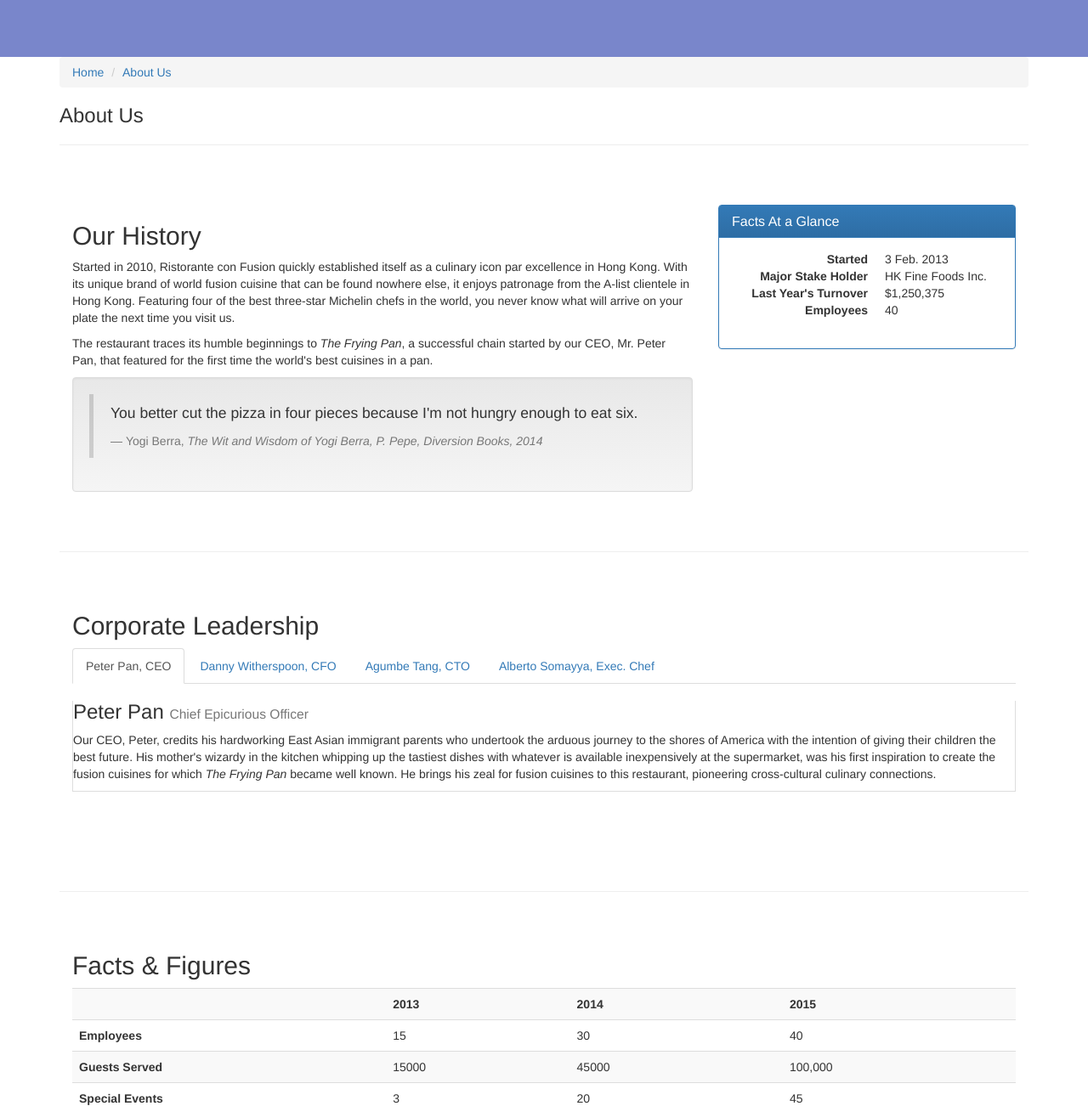
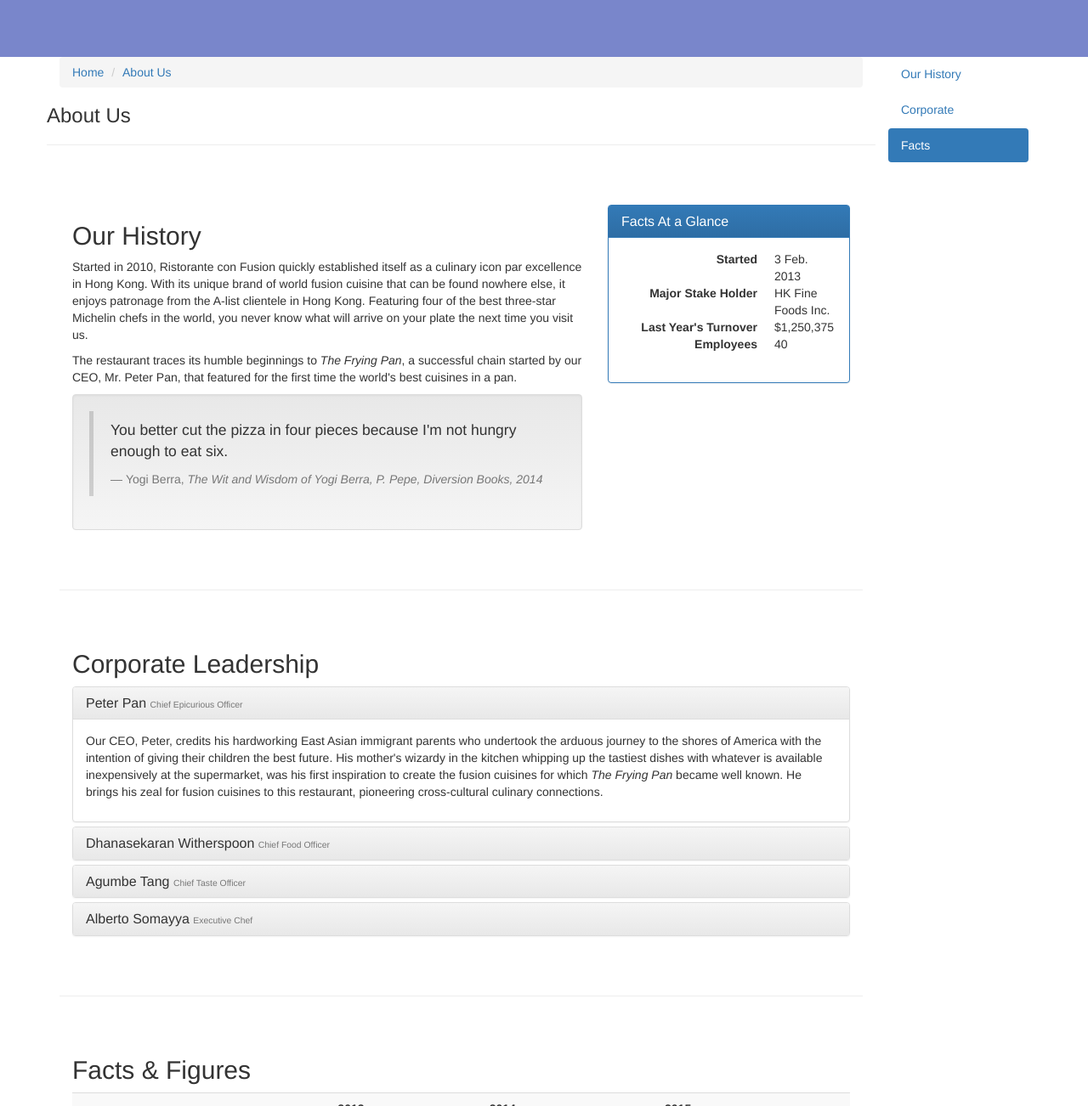
Before and after one commit to mayureshindapurkar/CAPSTONE-Project, a plain HTML site: page front-end-UI-framework/conFusion/aboutus.html in a window 1280 px wide. Shown: the part 392-1694 px from the top of the page at 85% size. Drawn offline with nearby package versions, Linux system fonts and the light colour scheme.

Commit message:
Implemented Accordion, Scrollspy and Affix

```diff
--- a/front-end-UI-framework/conFusion/aboutus.html
+++ b/front-end-UI-framework/conFusion/aboutus.html
@@ -22,7 +22,7 @@
     <![endif]-->
 </head>
 
-<body>
+<body data-spy="scroll" data-target="#myScrollspy" data-offset="200">
     <nav class="navbar navbar-inverse navbar-fixed-top" role="navigation">
         <div class="container">
             <div class="navbar-header">
@@ -80,19 +80,21 @@
         </div>
     </header>
     <div class="container">
-        <div>
-            <div>
-                <ol class="breadcrumb">
+        <div class="row">
+            <div class="col-xs-12 col-sm-10">
+                <div class="row">
+                    <div class="col-xs-12">
+                        <ul class="breadcrumb">
                             <li><a href="index.html">Home</a></li>
                             <li class="active"><a href="#">About Us</a></li>
-                </ol>
+                        </ul>
                     </div>
                     <div>
                         <h3>About Us</h3>
                         <hr>
                     </div>
                 </div>
-        <div class="row row-content">
+                <div id="history" class="row row-content">
                     <div class="col-xs-12 col-sm-6 col-lg-8">
                         <h2>Our History</h2>
                         <p>Started in 2010, Ristorante con Fusion quickly established itself as a culinary icon par excellence in Hong Kong. With its unique brand of world fusion cuisine that can be found nowhere else, it enjoys patronage from the A-list clientele in Hong Kong. Featuring four of the best three-star Michelin chefs in the world, you never know what will arrive on your plate the next time you visit us.</p>
@@ -129,35 +131,70 @@
                         <p style="padding:20px;"></p>
                     </div>
                 </div>
-        <div class="row row-content">
+                <div id="corporate" class="row row-content">
                     <div class="col-xs-12">
                         <h2>Corporate Leadership</h2>
-                <ul class="nav nav-tabs" role="tablist">
-                    <li role="presentation" class="active">
-                        <a href="#peter" aria-controls="peter" role="tab" data-toggle="tab">Peter Pan, CEO</a></li>
-                    <li role="presentation">
-                        <a href="#danny" aria-controls="danny" role="tab" data-toggle="tab">Danny Witherspoon, CFO</a></li>
-                    <li role="presentation"><a href="#agumbe" aria-controls="agumbe" role="tab" data-toggle="tab">Agumbe Tang, CTO</a></li>
-                    <li role="presentation"><a href="#alberto" aria-controls="alberto" role="tab" data-toggle="tab">Alberto Somayya, Exec. Chef</a></li>
-                </ul>
-                <div class="tab-content">
-                    <div role="tabpanel" class="tab-pane fade in active" id="peter">
-                        <h3>Peter Pan <small>Chief Epicurious Officer</small></h3>
-                        <p>Our CEO, Peter, credits his hardworking East Asian immigrant parents who undertook the arduous journey to the shores of America with the intention of giving their children the best future. His mother's wizardy in the kitchen whipping up the tastiest dishes with whatever is available inexpensively at the supermarket, was his first inspiration to create the fusion cuisines for which <em>The Frying Pan</em> became well known. He brings his zeal for fusion cuisines to this restaurant, pioneering cross-cultural culinary connections.
-                        </p>
+                        <div class="panel-group" id="accordion" role="tablist" aria-multiselectable="true">
+                            <div class="panel panel-default">
+                                <div class="panel-heading" role="tab" id="headingPeter">
+                                    <h3 class="panel-title">
+                                <a role="button" data-toggle="collapse"
+                                     data-parent="#accordion" href="#peter"
+                                     aria-expanded="true" aria-controls="peter">
+                                    Peter Pan <small>Chief Epicurious Officer</small></a>
+                            </h3>
                                 </div>
-                    <div role="tabpanel" class="tab-pane fade" id="danny">
-                        <h3>Dhanasekaran Witherspoon <small>Chief Food Officer</small></h3>
+                                <div role="tabpanel" class="panel-collapse collapse in" id="peter" aria-labelledby="headingPeter">
+                                    <div class="panel-body">
+                                        <p>Our CEO, Peter, credits his hardworking East Asian immigrant parents who undertook the arduous journey to the shores of America with the intention of giving their children the best future. His mother's wizardy in the kitchen whipping up the tastiest dishes with whatever is available inexpensively at the supermarket, was his first inspiration to create the fusion cuisines for which <em>The Frying Pan</em> became well known. He brings his zeal for fusion cuisines to this restaurant, pioneering cross-cultural culinary connections.</p>
+                                    </div>
+                                </div>
+                            </div>
+                            <div class="panel panel-default">
+                                <div class="panel-heading" role="tab" id="headingDanny">
+                                    <h3 class="panel-title">
+                                <a role="button" data-toggle="collapse"
+                                     data-parent="#accordion" href="#danny"
+                                     aria-expanded="false" aria-controls="danny">
+                                    Dhanasekaran Witherspoon <small>Chief Food Officer</small></a>
+                            </h3>
+                                </div>
+                                <div role="tabpanel" class="panel-collapse collapse" id="danny" aria-labelledby="headingDanny">
+                                    <div class="panel-body">
                                         <p>Our CFO, Danny, as he is affectionately referred to by his colleagues, comes from a long established family tradition in farming and produce. His experiences growing up on a farm in the Australian outback gave him great appreciation for varieties of food sources. As he puts it in his own words, <em>Everything that runs, wins, and everything that stays, pays!</em></p>
                                     </div>
-                    <div role="tabpanel" class="tab-pane fade" id="agumbe">
-                        <h3>Agumbe Tang <small>Chief Taste Officer</small></h3>
+                                </div>
+                            </div>
+                            <div class="panel panel-default">
+                                <div class="panel-heading" role="tab" id="headingPeterheadingAgumbe">
+                                    <h3 class="panel-title">
+                                <a role="button" data-toggle="collapse"
+                                     data-parent="#accordion" href="#agumbe"
+                                     aria-expanded="false" aria-controls="agumbe">
+                                    Agumbe Tang <small>Chief Taste Officer</small></a>
+                            </h3>
+                                </div>
+                                <div role="tabpanel" class="panel-collapse collapse" id="agumbe" aria-labelledby="headingAgumbe">
+                                    <div class="panel-body">
                                         <p>Blessed with the most discerning gustatory sense, Agumbe, our CFO, personally ensures that every dish that we serve meets his exacting tastes. Our chefs dread the tongue lashing that ensues if their dish does not meet his exacting standards. He lives by his motto, <em>You click only if you survive my lick.</em></p>
                                     </div>
-                    <div role="tabpanel" class="tab-pane fade" id="alberto">
-                        <h3>Alberto Somayya <small>Executive Chef</small></h3>
+                                </div>
+                            </div>
+                            <div class="panel panel-default">
+                                <div class="panel-heading" role="tab" id="headingAlber">
+                                    <h3 class="panel-title">
+                                <a role="button" data-toggle="collapse"
+                                     data-parent="#accordion" href="#albert"
+                                     aria-expanded="false" aria-controls="albert">
+                                    Alberto Somayya <small>Executive Chef</small></a>
+                            </h3>
+                                </div>
+                                <div role="tabpanel" class="panel-collapse collapse" id="albert" aria-labelledby="headingAlber">
+                                    <div class="panel-body">
                                         <p>Award winning three-star Michelin chef with wide International experience having worked closely with whos-who in the culinary world, he specializes in creating mouthwatering Indo-Italian fusion experiences. He says,
                                             <em>Put together the cuisines from the two craziest cultures, and you get a winning hit! Amma Mia!</em></p>
+                                    </div>
+                                </div>
                             </div>
                         </div>
                     </div>
@@ -165,7 +202,7 @@
                         <p style="padding:20px;"></p>
                     </div>
                 </div>
-        <div class="row row-content">
+                <div id="facts" class="row row-content">
                     <div class="col-xs-12">
                         <h2>Facts &amp; Figures</h2>
                         <div class="table-responsive">
@@ -206,6 +243,15 @@
                     <div class="col-xs-12 col-sm-3">
                         <p style="padding:20px;"></p>
                     </div>
+                </div>
+            </div>
+            <nav class="hidden-xs col-sm-2" id="myScrollspy">
+                <ul class="nav nav-pills nav-stacked" data-spy="affix" data-offset-top="400">
+                    <li><a href="#history">Our History</a></li>
+                    <li><a href="#corporate">Corporate</a></li>
+                    <li><a href="#facts">Facts</a></li>
+                </ul>
+            </nav>
         </div>
     </div>
     <footer class="row-footer">
--- a/front-end-UI-framework/conFusion/css/mystyles.css
+++ b/front-end-UI-framework/conFusion/css/mystyles.css
@@ -73,3 +73,6 @@ body {
     border-bottom: 1px solid #ddd;
     paddingadding: 10px;
 }
+.affix {
+    top:100px;
+}
```
Lines whose indentation alone changed are shown as unchanged.
